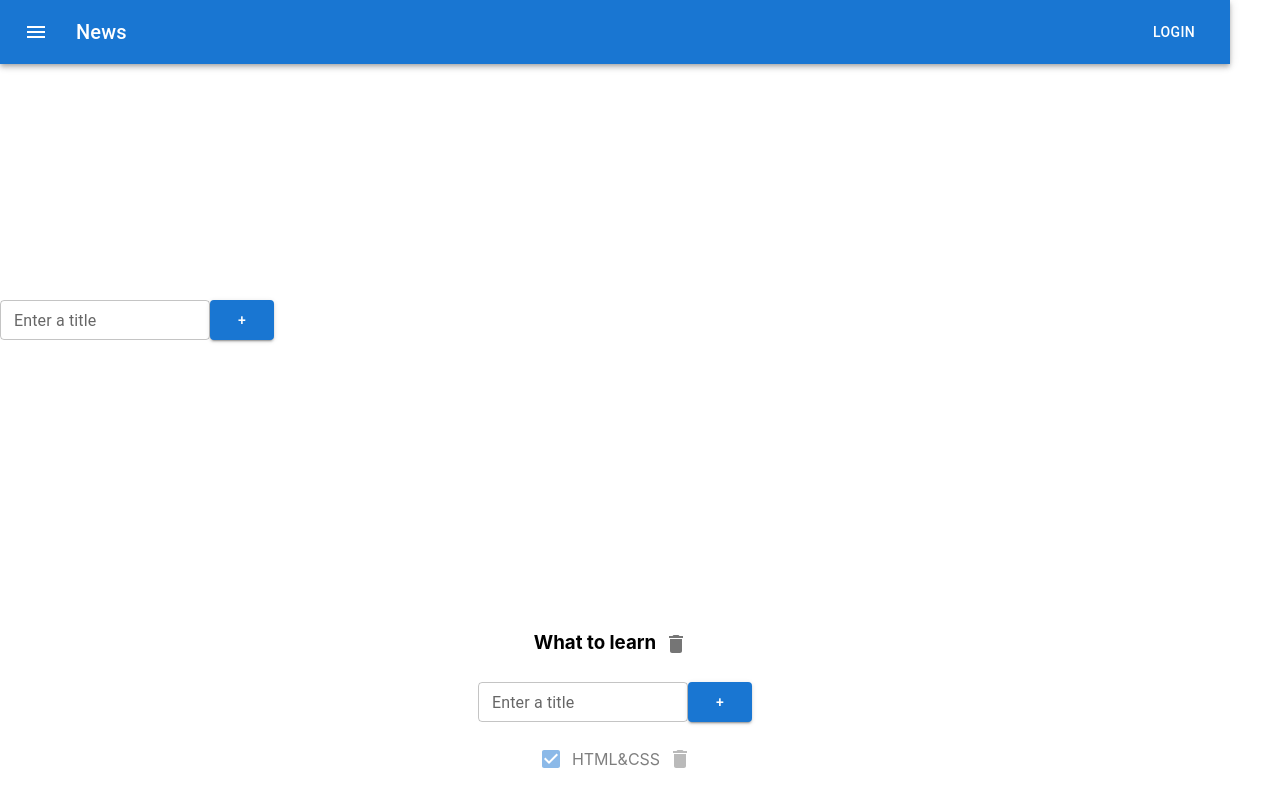
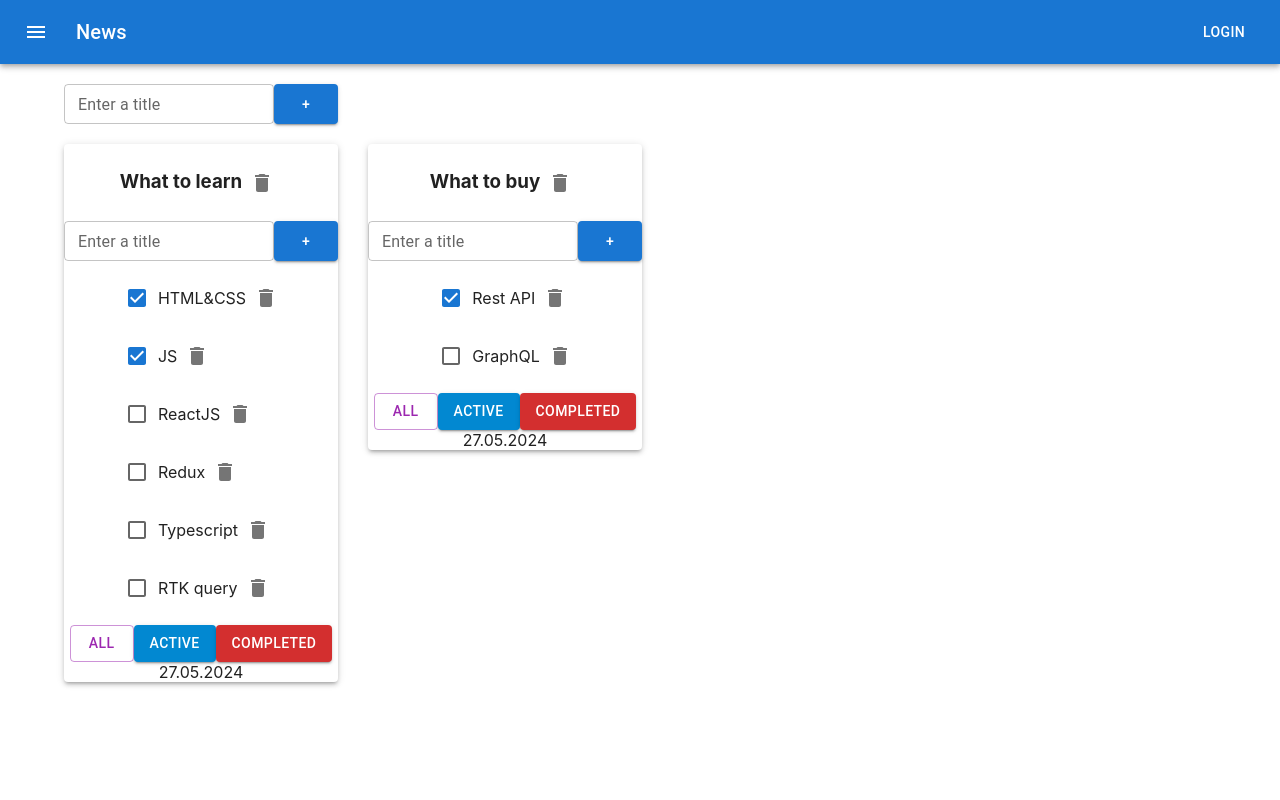
Before and after one commit to kalibria/todolist, a React (Create React App) app: page / in a window 1280 px wide. Shown: the top 800 px of the page. Built offline with nearby package versions, Linux system fonts and the light colour scheme.

Commit message:
added Paper from mui

```diff
--- a/src/App.css
+++ b/src/App.css
@@ -5,23 +5,23 @@
   /*align-items: center;*/
 }
 
-.App > div {
-  margin-right: 50px;
-  min-height: 300px;
-}
+/*.App > div {*/
+/*  margin-right: 50px;*/
+/*  min-height: 300px;*/
+/*}*/
 
-.error {
-  border: red 1px solid;
-}
+/*.error {*/
+/*  border: red 1px solid;*/
+/*}*/
 
-.error-message {
-  color: red;
-}
+/*.error-message {*/
+/*  color: red;*/
+/*}*/
 
-.active-filter {
-  /*background-color: lightgreen;*/
-}
+/*.active-filter {*/
+/*  !*background-color: lightgreen;*!*/
+/*}*/
 
-.is-done {
-  opacity: 0.5;
-}
+/*.is-done {*/
+/*  opacity: 0.5;*/
+/*}*/
--- a/src/App.tsx
+++ b/src/App.tsx
@@ -11,6 +11,9 @@ import Typography from '@mui/material/Typography';
 import Button from '@mui/material/Button';
 import IconButton from '@mui/material/IconButton';
 import MenuIcon from '@mui/icons-material/Menu';
+import Container from '@mui/material/Container';
+import Grid from '@mui/material/Grid';
+import Paper from '@mui/material/Paper';
 
 
 export type TaskProps = {
@@ -117,17 +120,18 @@ function App() {
     };
 
     const changeTaskTitle = (todoListId: string, taskId: string, newTitle: string) => {
-    setTasks({...tasks,
+        setTasks({
+            ...tasks,
             [todoListId]: tasks[todoListId].map(el => el.id === taskId ? {...el, title: newTitle} : el)
         })
     }
 
-const changeTodoListTitle =(todoListId: string, newTitle: string) => {
+    const changeTodoListTitle = (todoListId: string, newTitle: string) => {
         setTodoList(todoList.map(todoList => todoList.id === todoListId ? {...todoList, title: newTitle} : todoList))
     }
     return (
         <div className="App">
-            <Box sx={{ flexGrow: 1 }}>
+            <Box sx={{flexGrow: 1}}>
                 <AppBar position="static">
                     <Toolbar>
                         <IconButton
@@ -135,21 +139,29 @@ const changeTodoListTitle =(todoListId: string, newTitle: string) => {
                             edge="start"
                             color="inherit"
                             aria-label="menu"
-                            sx={{ mr: 2 }}
+                            sx={{mr: 2}}
                         >
-                            <MenuIcon />
+                            <MenuIcon/>
                         </IconButton>
-                        <Typography variant="h6" component="div" sx={{ flexGrow: 1 }}>
+                        <Typography variant="h6" component="div" sx={{flexGrow: 1}}>
                             News
                         </Typography>
                         <Button color="inherit">Login</Button>
                     </Toolbar>
                 </AppBar>
             </Box>
+            <Container fixed>
+                <Grid container sx={{mt: '20px'}}>
                     <AddItemForm addItem={addTodoList}
                     />
+                </Grid>
+                <Grid container sx={{mt: '20px'}}>
                     {todoList.map(t => {
-                    return <Todolist
+
+                            return (
+                                <Grid item sx={{mr: '30px'}}>
+                                    <Paper elevation={3}>
+                                    <Todolist
                                         key={t.id}
                                         title={t.title}
                                         tasks={tasks}
@@ -166,10 +178,14 @@ const changeTodoListTitle =(todoListId: string, newTitle: string) => {
                                         changeTaskTitle={changeTaskTitle}
                                         changeTodoListTitle={changeTodoListTitle}
                                     />
+                                </Paper>
+                        </Grid>
+                        )
                         }
                     )}
+                </Grid>
 
-
+            </Container>
             {/*<OnOffIndicator onIsClick={onIsClick} handleClick={changeIndicator}/>*/}
         </div>
     );
--- a/src/components/todoList/Todolist.module.css
+++ b/src/components/todoList/Todolist.module.css
@@ -3,7 +3,7 @@
     /*border: 1px solid darkseagreen;*/
     border-radius: 15px;
     /*background-color: #c7f8c7;*/
-    padding: 5px;
+    /*padding: 5px;*/
 
     display: flex;
     flex-direction: column;
```
Lines whose indentation alone changed are shown as unchanged.
